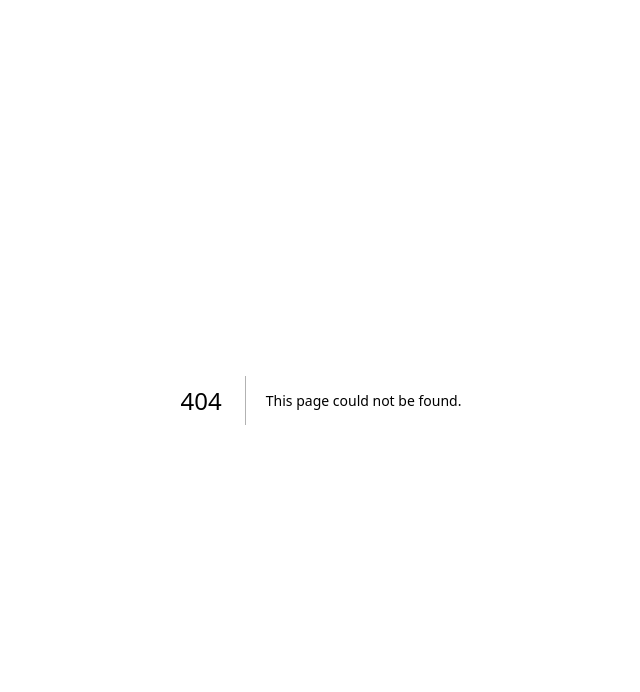
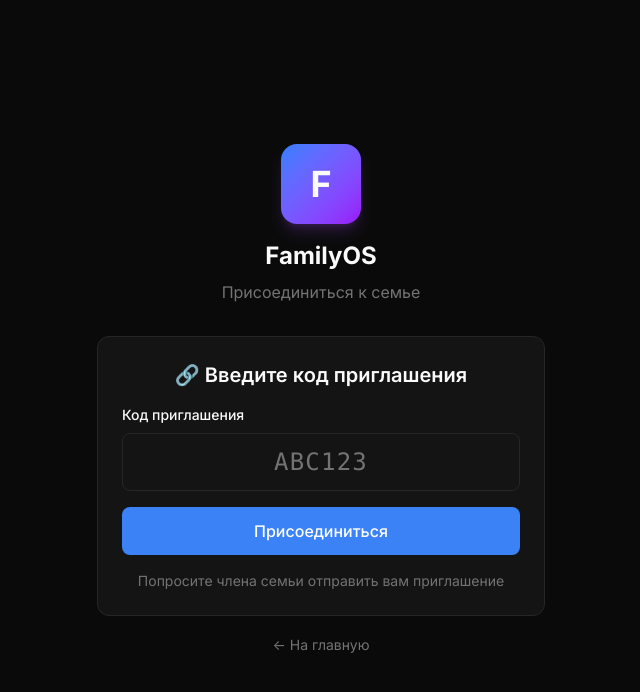
Before and after one commit to faxryuk-commits/Family-OS---Family-Goals-management, a Next.js app: page /join in a window 1280 px wide. Before the commit this address had no page. Shown: the top 692 px of the page, without its empty margins (319-959 px from the left). Built offline with nearby package versions, Linux system fonts and the light colour scheme; no server answers; sample sign-in values are in the browser's storage.

Commit message:
feat: full invite link with copy button and /join page

```diff
--- /dev/null
+++ b/src/app/join/page.tsx
@@ -0,0 +1,199 @@
+"use client";
+
+import { useState, useEffect, Suspense } from "react";
+import { useSearchParams, useRouter } from "next/navigation";
+import { joinFamilyByInvite } from "@/lib/actions/family";
+import { useSession } from "next-auth/react";
+import Link from "next/link";
+
+function JoinContent() {
+  const searchParams = useSearchParams();
+  const router = useRouter();
+  const { data: session, status } = useSession();
+
+  const codeFromUrl = searchParams.get("code") || "";
+  const [code, setCode] = useState(codeFromUrl);
+  const [isJoining, setIsJoining] = useState(false);
+  const [error, setError] = useState("");
+  const [success, setSuccess] = useState(false);
+
+  // Если пришли с кодом в URL и авторизованы - сразу пробуем присоединиться
+  useEffect(() => {
+    if (codeFromUrl && session?.user?.id && !isJoining && !success) {
+      handleJoin();
+    }
+  }, [codeFromUrl, session?.user?.id]);
+
+  const handleJoin = async () => {
+    if (!code.trim()) {
+      setError("Введите код приглашения");
+      return;
+    }
+
+    if (!session?.user?.id) {
+      // Сохраняем код и редиректим на логин
+      router.push(`/login?callbackUrl=/join?code=${code}`);
+      return;
+    }
+
+    setIsJoining(true);
+    setError("");
+
+    try {
+      const result = await joinFamilyByInvite(code.toUpperCase(), session.user.id);
+      if (result) {
+        setSuccess(true);
+        setTimeout(() => {
+          router.push("/");
+        }, 2000);
+      } else {
+        setError("Неверный или истёкший код приглашения");
+      }
+    } catch (err) {
+      setError("Не удалось присоединиться. Попробуйте ещё раз.");
+    } finally {
+      setIsJoining(false);
+    }
+  };
+
+  // Загрузка сессии
+  if (status === "loading") {
+    return (
+      <div className="min-h-screen bg-[var(--background)] flex items-center justify-center">
+        <div className="text-center">
+          <div className="w-12 h-12 mx-auto rounded-xl bg-gradient-to-br from-blue-500 to-purple-600 flex items-center justify-center text-2xl font-bold mb-4 animate-pulse">
+            F
+          </div>
+          <p className="text-[var(--muted)]">Загрузка...</p>
+        </div>
+      </div>
+    );
+  }
+
+  // Успех
+  if (success) {
+    return (
+      <div className="min-h-screen bg-[var(--background)] flex items-center justify-center p-4">
+        <div className="card w-full max-w-md text-center animate-fade-in">
+          <div className="text-6xl mb-4">🎉</div>
+          <h1 className="text-2xl font-bold mb-2">Добро пожаловать!</h1>
+          <p className="text-[var(--muted)] mb-4">
+            Вы успешно присоединились к семье
+          </p>
+          <p className="text-sm text-[var(--muted)]">
+            Перенаправляем на главную...
+          </p>
+        </div>
+      </div>
+    );
+  }
+
+  return (
+    <div className="min-h-screen bg-[var(--background)] flex items-center justify-center p-4">
+      <div className="w-full max-w-md">
+        {/* Logo */}
+        <div className="text-center mb-8">
+          <div className="w-20 h-20 mx-auto rounded-2xl bg-gradient-to-br from-blue-500 to-purple-600 flex items-center justify-center text-4xl font-bold mb-4 shadow-lg shadow-purple-500/20">
+            F
+          </div>
+          <h1 className="text-2xl font-bold">FamilyOS</h1>
+          <p className="text-[var(--muted)] mt-2">
+            Присоединиться к семье
+          </p>
+        </div>
+
+        <div className="card">
+          {!session ? (
+            // Не авторизован
+            <div className="text-center">
+              <p className="text-[var(--muted)] mb-4">
+                Чтобы присоединиться к семье, сначала войдите в систему
+              </p>
+              <Link
+                href={`/login?callbackUrl=/join?code=${code}`}
+                className="btn btn-primary w-full"
+              >
+                Войти
+              </Link>
+              {code && (
+                <p className="text-sm text-[var(--muted)] mt-4">
+                  Код приглашения: <span className="font-mono font-bold">{code}</span>
+                </p>
+              )}
+            </div>
+          ) : (
+            // Авторизован - показываем форму
+            <div>
+              <h2 className="text-xl font-semibold mb-4 text-center">
+                🔗 Введите код приглашения
+              </h2>
+
+              {error && (
+                <div className="p-3 bg-red-500/10 border border-red-500/30 rounded-lg text-red-400 text-sm mb-4">
+                  {error}
+                </div>
+              )}
+
+              <div className="space-y-4">
+                <div>
+                  <label className="block text-sm font-medium mb-2">
+                    Код приглашения
+                  </label>
+                  <input
+                    type="text"
+                    value={code}
+                    onChange={(e) => setCode(e.target.value.toUpperCase())}
+                    className="input text-center text-2xl tracking-wider font-mono"
+                    placeholder="ABC123"
+                    maxLength={6}
+                  />
+                </div>
+
+                <button
+                  onClick={handleJoin}
+                  disabled={isJoining || !code.trim()}
+                  className="btn btn-primary w-full"
+                >
+                  {isJoining ? "Присоединяемся..." : "Присоединиться"}
+                </button>
+              </div>
+
+              <p className="text-sm text-[var(--muted)] text-center mt-4">
+                Попросите члена семьи отправить вам приглашение
+              </p>
+            </div>
+          )}
+        </div>
+
+        {/* Back link */}
+        <div className="text-center mt-4">
+          <Link href="/" className="text-[var(--muted)] hover:text-white text-sm">
+            ← На главную
+          </Link>
+        </div>
+      </div>
+    </div>
+  );
+}
+
+// Loading component for Suspense
+function JoinLoading() {
+  return (
+    <div className="min-h-screen bg-[var(--background)] flex items-center justify-center">
+      <div className="text-center">
+        <div className="w-12 h-12 mx-auto rounded-xl bg-gradient-to-br from-blue-500 to-purple-600 flex items-center justify-center text-2xl font-bold mb-4 animate-pulse">
+          F
+        </div>
+        <p className="text-[var(--muted)]">Загрузка...</p>
+      </div>
+    </div>
+  );
+}
+
+export default function JoinPage() {
+  return (
+    <Suspense fallback={<JoinLoading />}>
+      <JoinContent />
+    </Suspense>
+  );
+}
--- a/src/components/FamilySettings.tsx
+++ b/src/components/FamilySettings.tsx
@@ -37,12 +37,22 @@ export function FamilySettings({
     }
   };
 
-  const handleCopyCode = () => {
-    if (newInviteCode) {
-      navigator.clipboard.writeText(newInviteCode);
+  // Получаем URL сайта
+  const siteUrl = typeof window !== "undefined"
+    ? window.location.origin
+    : "https://family-os-family-goals-management.vercel.app";
+
+  const getInviteLink = (code: string) => `${siteUrl}/join?code=${code}`;
+
+  const getInviteMessage = (code: string) =>
+    `🏠 Присоединяйся к нашей семье в FamilyOS!\n\n` +
+    `Перейди по ссылке:\n${getInviteLink(code)}\n\n` +
+    `Или введи код: ${code}`;
+
+  const handleCopyLink = (code: string) => {
+    navigator.clipboard.writeText(getInviteMessage(code));
     setCopied(true);
     setTimeout(() => setCopied(false), 2000);
-    }
   };
 
   const handleSaveNorthStar = async () => {
@@ -91,22 +101,32 @@ export function FamilySettings({
         </h2>
 
         {newInviteCode ? (
-          <div className="text-center py-6">
-            <p className="text-sm text-[var(--muted)] mb-4">
-              Отправьте этот код партнёру:
+          <div className="py-4">
+            <p className="text-sm text-[var(--muted)] mb-4 text-center">
+              Отправьте это приглашение партнёру:
             </p>
-            <div
-              onClick={handleCopyCode}
-              className="inline-flex items-center gap-3 px-6 py-4 bg-[var(--background)] rounded-xl cursor-pointer hover:bg-[var(--card-hover)] transition-colors"
+
+            {/* Invite Message Preview */}
+            <div className="p-4 bg-[var(--background)] rounded-xl mb-4 text-sm">
+              <p className="mb-2">🏠 Присоединяйся к нашей семье в FamilyOS!</p>
+              <p className="text-[var(--muted)] mb-2">Перейди по ссылке:</p>
+              <p className="text-blue-400 break-all mb-2">{getInviteLink(newInviteCode)}</p>
+              <p className="text-[var(--muted)]">Или введи код: <span className="font-mono font-bold">{newInviteCode}</span></p>
+            </div>
+
+            {/* Copy Button */}
+            <button
+              onClick={() => handleCopyLink(newInviteCode)}
+              className="btn btn-primary w-full flex items-center justify-center gap-2"
             >
-              <span className="text-3xl font-mono font-bold tracking-wider">
-                {newInviteCode}
-              </span>
-              <span className="text-[var(--muted)]">
-                {copied ? "✅" : "📋"}
-              </span>
-            </div>
-            <p className="text-xs text-[var(--muted)] mt-4">
+              {copied ? (
+                <>✅ Скопировано!</>
+              ) : (
+                <>📋 Скопировать приглашение</>
+              )}
+            </button>
+
+            <p className="text-xs text-[var(--muted)] mt-4 text-center">
               Код действует 7 дней
             </p>
           </div>
@@ -135,16 +155,24 @@ export function FamilySettings({
               {invites.map((invite) => (
                 <div
                   key={invite.id}
-                  className="flex items-center justify-between p-2 bg-[var(--background)] rounded-lg text-sm"
+                  className="flex items-center justify-between p-3 bg-[var(--background)] rounded-lg text-sm"
                 >
-                  <span className="font-mono">{invite.code}</span>
-                  <span className="text-[var(--muted)]">
+                  <div>
+                    <span className="font-mono font-bold">{invite.code}</span>
+                    <span className="text-[var(--muted)] ml-2">
                       до{" "}
                       {new Date(invite.expiresAt).toLocaleDateString("ru-RU", {
                         day: "numeric",
                         month: "short",
                       })}
                     </span>
+                  </div>
+                  <button
+                    onClick={() => handleCopyLink(invite.code)}
+                    className="btn btn-secondary btn-sm"
+                  >
+                    📋 Копировать
+                  </button>
                 </div>
               ))}
             </div>
--- a/src/middleware.ts
+++ b/src/middleware.ts
@@ -6,7 +6,7 @@ export default auth((req) => {
   const { pathname } = req.nextUrl;
 
   // Публичные пути - не требуют авторизации
-  const publicPaths = ["/login", "/api/auth"];
+  const publicPaths = ["/login", "/join", "/api/auth"];
   const isPublicPath = publicPaths.some(path => pathname.startsWith(path));
 
   // Разрешаем публичные пути
```
Lines whose indentation alone changed are shown as unchanged.
